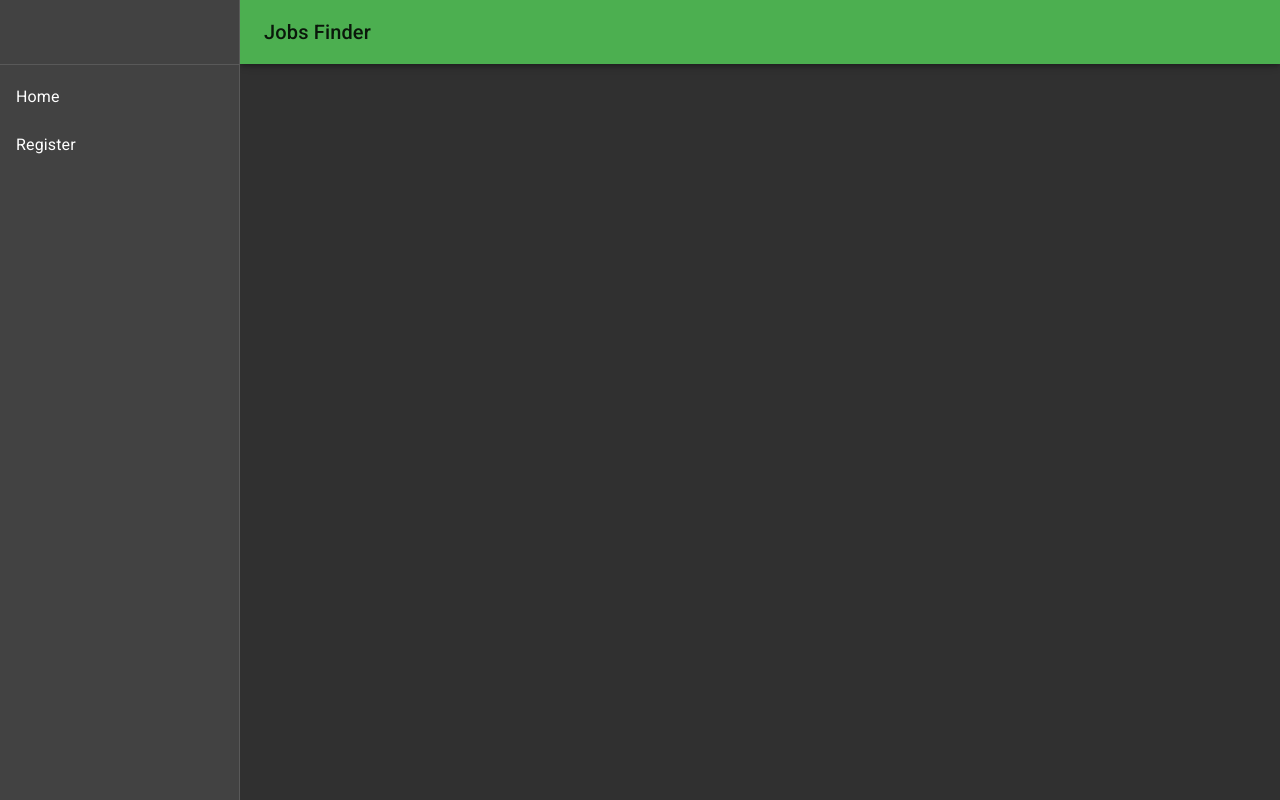
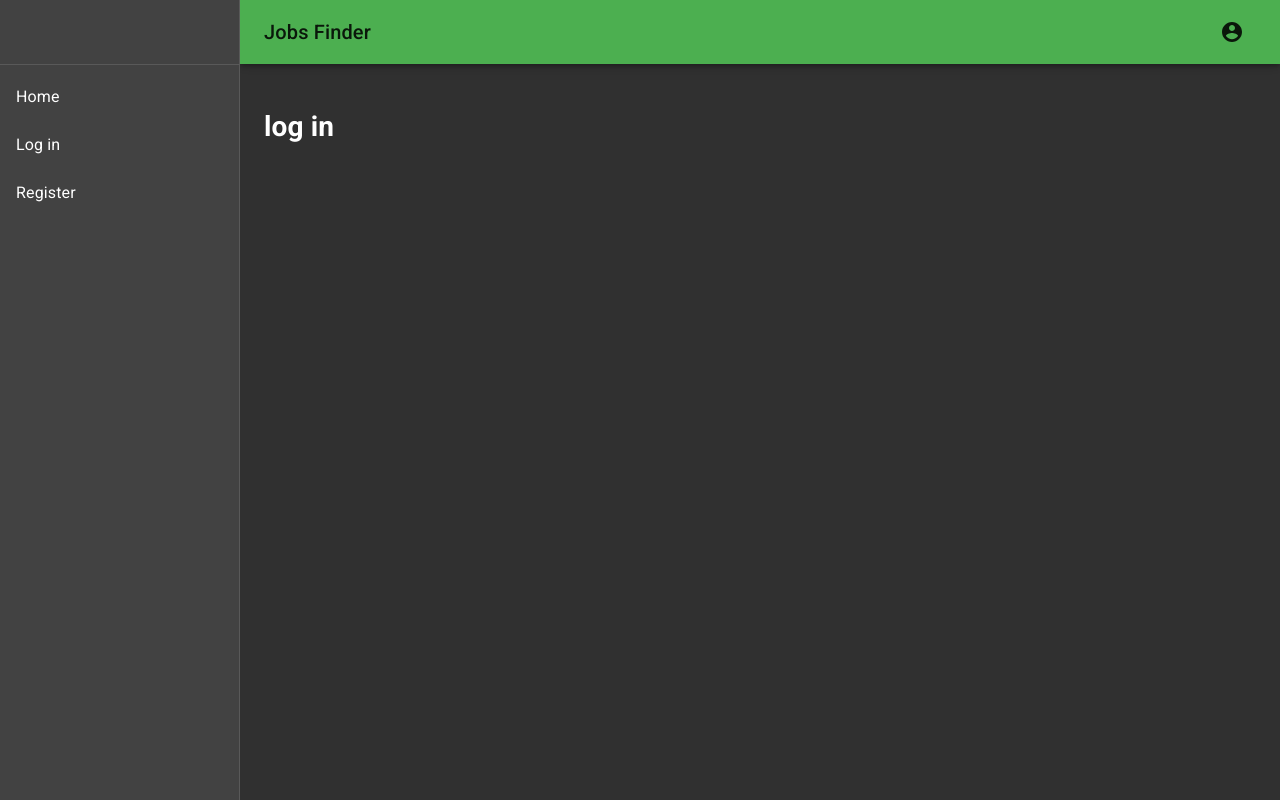
Before and after one commit to runt1m33rr0r/job-career, a React (Create React App) app in the folder jobseeker-ui/: page /login in a window 1280 px wide. Built offline with nearby package versions, Linux system fonts and the light colour scheme.

Commit message:
added user button to the app bar

```diff
--- a/jobseeker-ui/src/components/App.jsx
+++ b/jobseeker-ui/src/components/App.jsx
@@ -13,7 +13,11 @@ import List from "@material-ui/core/List";
 import MenuIcon from "@material-ui/icons/Menu";
 import Toolbar from "@material-ui/core/Toolbar";
 import Typography from "@material-ui/core/Typography";
+import AccountCircle from "@material-ui/icons/AccountCircle";
+import Menu from "@material-ui/core/Menu";
+import MenuItem from "@material-ui/core/MenuItem";
 import CssBaseline from "@material-ui/core/CssBaseline";
+import { Link } from "react-router-dom";
 import Routes from "./Routes";
 import DrawerItem from "./DrawerItem";
 
@@ -59,15 +63,28 @@ const useStyles = makeStyles(theme => ({
   },
   link: {
     textDecoration: "none"
+  },
+  title: {
+    flexGrow: 1
   }
 }));
 
 function App() {
   const classes = useStyles();
   const [mobileOpen, setMobileOpen] = useState(false);
+  const [anchorEl, setAnchorEl] = React.useState(null);
+  const open = Boolean(anchorEl);
 
   const handleDrawerToggle = () => {
     setMobileOpen(!mobileOpen);
+  };
+
+  const handleMenu = event => {
+    setAnchorEl(event.currentTarget);
+  };
+
+  const handleClose = () => {
+    setAnchorEl(null);
   };
 
   const drawer = (
@@ -76,6 +93,7 @@ function App() {
       <Divider />
       <List>
         <DrawerItem text="Home" linkTo="/" />
+        <DrawerItem text="Log in" linkTo="/login" />
         <DrawerItem text="Register" linkTo="/register" />
       </List>
     </div>
@@ -95,9 +113,33 @@ function App() {
             >
               <MenuIcon />
             </IconButton>
-            <Typography variant="h6" noWrap>
+            <Typography className={classes.title} variant="h6" noWrap>
               Jobs Finder
             </Typography>
+            <IconButton color="inherit" onClick={handleMenu}>
+              <AccountCircle />
+            </IconButton>
+            <Menu
+              anchorEl={anchorEl}
+              anchorOrigin={{
+                vertical: "top",
+                horizontal: "right"
+              }}
+              keepMounted
+              transformOrigin={{
+                vertical: "top",
+                horizontal: "right"
+              }}
+              open={open}
+              onClose={handleClose}
+            >
+              <MenuItem component={Link} to="/login" onClick={handleClose}>
+                Login
+              </MenuItem>
+              <MenuItem component={Link} to="/register" onClick={handleClose}>
+                Register
+              </MenuItem>
+            </Menu>
           </Toolbar>
         </AppBar>
         <nav className={classes.drawer}>
--- /dev/null
+++ b/jobseeker-ui/src/components/Login.jsx
@@ -0,0 +1,5 @@
+import React from "react";
+
+const Login = () => <h1>log in</h1>;
+
+export default Login;
--- a/jobseeker-ui/src/components/Routes.jsx
+++ b/jobseeker-ui/src/components/Routes.jsx
@@ -2,11 +2,13 @@ import React from "react";
 import { Route, Switch } from "react-router-dom";
 import Home from "./Home";
 import Register from "./Register";
+import Login from "./Login";
 
 const Routes = () => (
   <Switch>
     <Route exact path="/" component={Home} />
     <Route path="/register" component={Register} />
+    <Route path="/login" component={Login} />
   </Switch>
 );
 
```
